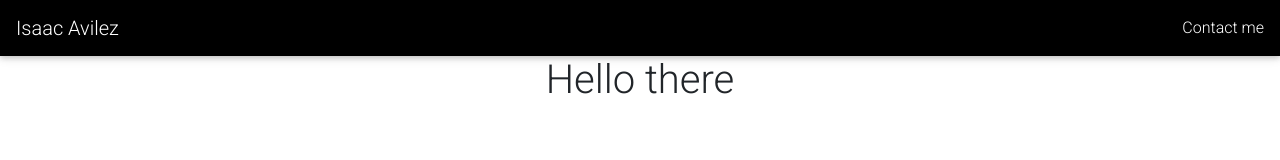
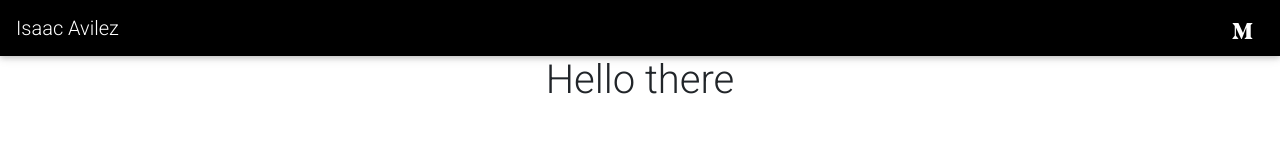
Before and after one commit to IA26/my-portfolio, a React (Create React App) app: page / in a window 1280 px wide. Shown: the top 160 px of the page. Built offline with nearby package versions, Linux system fonts and the light colour scheme.

Commit message:
added medium link

```diff
--- a/src/components/NavBarPage.js
+++ b/src/components/NavBarPage.js
@@ -19,7 +19,11 @@ function NavbarPage(props) {
 
 
         <MDBNavbarNav right>
-          <MDBNavItem className="white-text"> Contact me</MDBNavItem>
+          <MDBNavItem className="white-text">
+           <a className="nav-link waves-effect images" target="_blank" href="https://medium.com">
+               <i class="fab fa-medium-m fa-lg white-text"></i>
+           </a>
+          </MDBNavItem>
 
         </MDBNavbarNav>
       </MDBNavbar>
```
